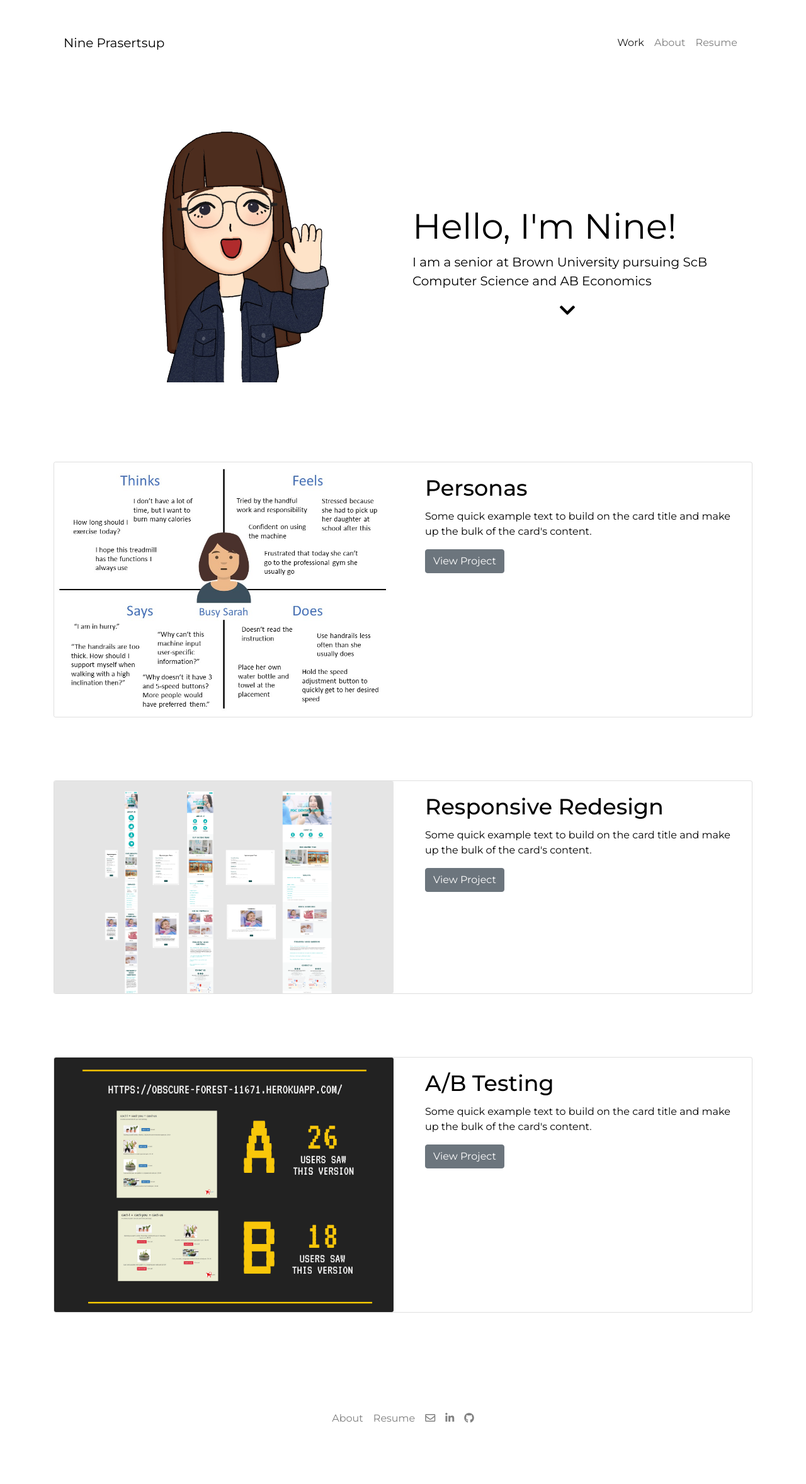
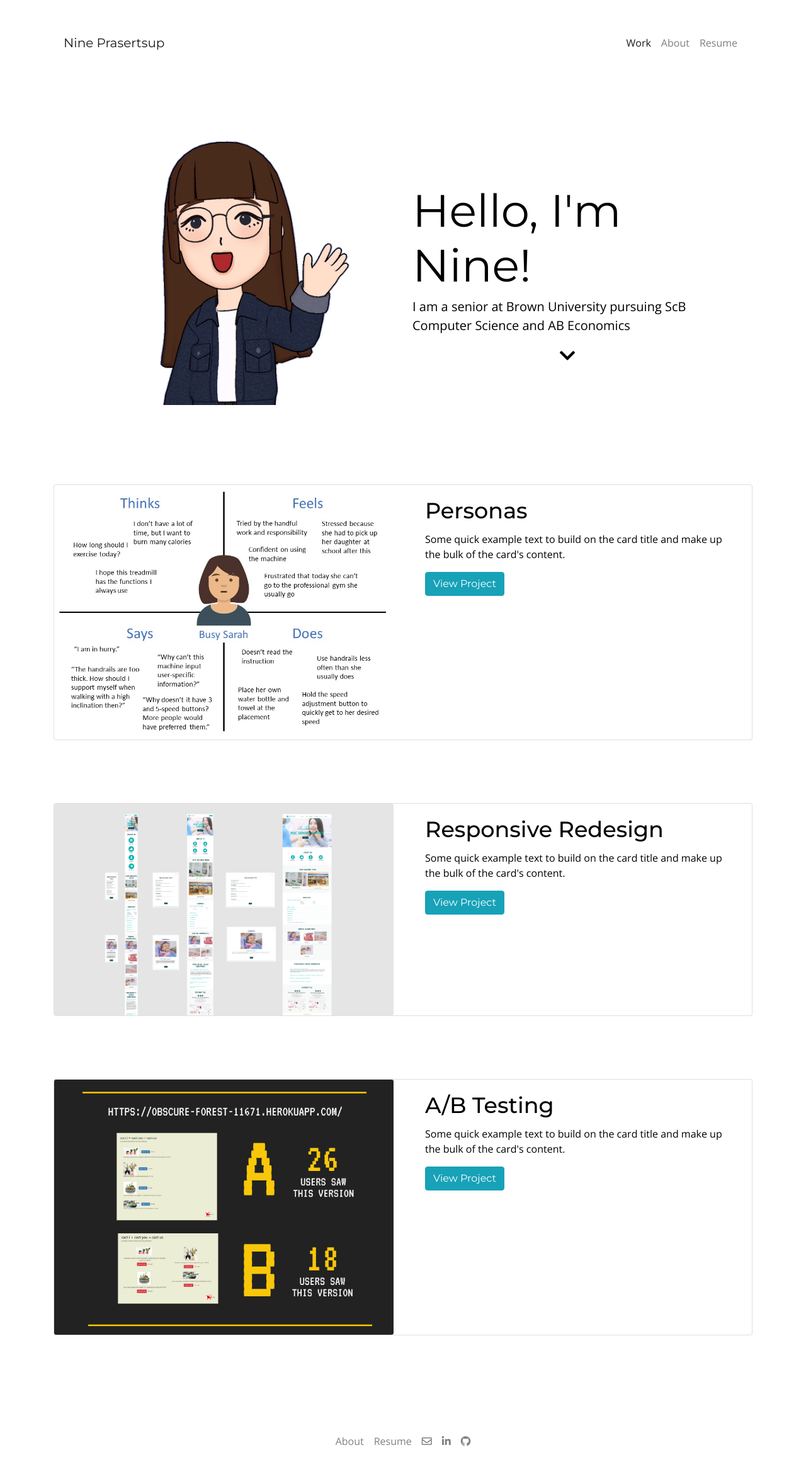
Before and after one commit to tprasertsup/portfolio, a PHP site: page / in a window 1280 px wide. Shown: the whole page at 63% size. Before the commit the page ends 2320 px from the top, so only its background shows below. Run offline with PHP 8.4, Linux system fonts and the light colour scheme; some libraries are stand-ins or nearby versions.

Commit message:
Edit button color and font

```diff
--- a/home.html
+++ b/home.html
@@ -6,13 +6,14 @@
     <meta name="viewport" content="width=device-width, initial-scale=1, shrink-to-fit=no" />
     <meta name="description" content="" />
     <meta name="author" content="" />
-    <title>Nine Prasertsup
-    </title>
+    <title>Nine Prasertsup</title>
+    <link rel="icon" href="img/favicon.ico" />
     <!-- Font Awesome icons (free version)-->
     <script src="https://kit.fontawesome.com/8d2858f9b4.js" crossorigin="anonymous"></script>
     <link rel="stylesheet" href="https://use.fontawesome.com/releases/v5.15.1/css/all.css">
     <!-- Google fonts-->
     <link rel="preconnect" href="https://fonts.gstatic.com">
+    <link href="https://fonts.googleapis.com/css2?family=Open+Sans&display=swap" rel="stylesheet">
     <link href="https://fonts.googleapis.com/css2?family=Montserrat:ital,wght@0,400;0,500;0,600;1,400;1,500;1,600&display=swap" rel="stylesheet">
     <!-- Core theme CSS (includes Bootstrap)-->
     <link href="index.css" rel="stylesheet" />
@@ -34,7 +35,7 @@
     <!-- Navigation Bar -->
     <div class="container">
         <nav class="navbar navbar-expand-lg navbar-light bg-white pt-5 pb-5" id="navbar">
-            <a class="navbar-brand">Nine Prasertsup</a>
+            <a class="navbar-brand" href="#">Nine Prasertsup</a>
             <button class="navbar-toggler" type="button" data-toggle="collapse" data-target="#navbarSupportedContent" aria-controls="navbarSupportedContent" aria-expanded="false" aria-label="Toggle navigation">
                 <span class="navbar-toggler-icon"></span>
             </button>
@@ -58,10 +59,10 @@
         <div class="jumbotron bg-white pl-5 pr-5">
             <div class="row align-items-center">
                 <div class="col-md-6 col-sm-12 h-50 d-table">
-                    <img class="one-img" src="img/home/cartoon.png" alt="Myself in a cartoon version" />
+                    <img class="one-img" src="img/home/cartoon.gif" alt="Myself in a cartoon version" />
                 </div>
                 <div class="col-md-6 col-sm-12">
-                    <h1 class=" display-4 ">Hello, I'm Nine!</h1>
+                    <h1 class="display-3">Hello, I'm Nine!</h1>
                     <p class="lead ">I am a senior at Brown University pursuing ScB Computer Science and AB Economics
                     </p>
                     <div class="text-center text-secondary ">
@@ -85,7 +86,7 @@
                         <div class="card-body">
                             <h5 class="card-title">Personas</h5>
                             <p class="card-text">Some quick example text to build on the card title and make up the bulk of the card's content.</p>
-                            <a href="personas.html" class="btn btn-secondary">View Project</a>
+                            <a href="personas.html" class="btn btn-info">View Project</a>
                         </div>
                     </div>
                 </div>
@@ -99,7 +100,7 @@
                         <div class="card-body">
                             <h5 class="card-title">Responsive Redesign</h5>
                             <p class="card-text">Some quick example text to build on the card title and make up the bulk of the card's content.</p>
-                            <a href="redesign.html" class="btn btn-secondary">View Project</a>
+                            <a href="redesign.html" class="btn btn-info">View Project</a>
                         </div>
                     </div>
                 </div>
@@ -113,7 +114,7 @@
                         <div class="card-body">
                             <h5 class="card-title">A/B Testing</h5>
                             <p class="card-text">Some quick example text to build on the card title and make up the bulk of the card's content.</p>
-                            <a href="abtesting.html" class="btn btn-secondary">View Project</a>
+                            <a href="abtesting.html" class="btn btn-info">View Project</a>
                         </div>
                     </div>
                 </div>
--- a/index.css
+++ b/index.css
@@ -1,9 +1,8 @@
 html * {
     font-weight: 400;
     color: #000;
-    font-family: 'Montserrat', serif;
+    font-family: 'Open Sans', sans-serif;
     text-align: left;
-    /* line-height: 150%; */
 }
 
 html {
@@ -19,6 +18,16 @@ ul {
     line-height: 150%;
 }
 
+h1,
+h2,
+h3,
+h4,
+h5,
+.btn {
+    font-family: 'Montserrat', serif !important;
+    /* font-weight: 500 !important; */
+}
+
 .project-title {
     font-size: 4rem;
     font-weight: 400;
@@ -28,6 +37,7 @@ ul {
     text-align: center;
     padding-left: 70px;
     padding-right: 70px;
+    font-family: 'Montserrat', serif;
 }
 
 .project-section {
@@ -41,6 +51,7 @@ ul {
     font-weight: 600;
     text-align: left;
     margin-bottom: 30px;
+    font-family: 'Montserrat', serif;
 }
 
 .project-section>h3 {
@@ -49,11 +60,13 @@ ul {
     margin-bottom: 30px;
     margin-top: 40px;
     font-style: italic;
+    font-family: 'Montserrat', serif;
 }
 
 .project-section>h4 {
     font-size: 1.3px;
     margin-bottom: 30px;
+    font-family: 'Montserrat', serif;
 }
 
 .project-section li {
@@ -169,3 +182,7 @@ ul {
     background-color: gray !important;
     color: white !important;
 }
+
+.navbar-brand {
+    font-family: 'Montserrat', serif;
+}
--- a/page-template.html
+++ b/page-template.html
@@ -6,8 +6,8 @@
     <meta name="viewport" content="width=device-width, initial-scale=1, shrink-to-fit=no" />
     <meta name="description" content="" />
     <meta name="author" content="" />
-    <title>Nine Prasertsup
-    </title>
+    <title>Nine Prasertsup</title>
+    <link rel="icon" href="img/favicon.ico" />
     <!-- Font Awesome icons (free version)-->
     <script src="https://kit.fontawesome.com/8d2858f9b4.js" crossorigin="anonymous"></script>
     <link rel="stylesheet" href="https://use.fontawesome.com/releases/v5.15.1/css/all.css">
@@ -34,7 +34,7 @@
     <!-- Navigation Bar -->
     <div class="container">
         <nav class="navbar navbar-expand-lg navbar-light bg-white pt-5 pb-5" id="navbar">
-            <a class="navbar-brand">Nine Prasertsup</a>
+            <a class="navbar-brand" href="home.html">Nine Prasertsup</a>
             <button class="navbar-toggler" type="button" data-toggle="collapse" data-target="#navbarSupportedContent" aria-controls="navbarSupportedContent" aria-expanded="false" aria-label="Toggle navigation">
                 <span class="navbar-toggler-icon"></span>
             </button>
--- a/personas.html
+++ b/personas.html
@@ -6,13 +6,14 @@
     <meta name="viewport" content="width=device-width, initial-scale=1, shrink-to-fit=no" />
     <meta name="description" content="" />
     <meta name="author" content="" />
-    <title>Nine Prasertsup
-    </title>
+    <title>Nine Prasertsup</title>
+    <link rel="icon" href="img/favicon.ico" />
     <!-- Font Awesome icons (free version)-->
     <script src="img/personas/https://kit.fontawesome.com/8d2858f9b4.js" crossorigin="anonymous"></script>
     <link rel="stylesheet" href="https://use.fontawesome.com/releases/v5.15.1/css/all.css">
     <!-- Google fonts-->
     <link rel="preconnect" href="https://fonts.gstatic.com">
+    <link href="https://fonts.googleapis.com/css2?family=Open+Sans&display=swap" rel="stylesheet">
     <link href="https://fonts.googleapis.com/css2?family=Montserrat:ital,wght@0,400;0,500;0,600;1,400;1,500;1,600&display=swap" rel="stylesheet">
     <!-- Core theme CSS (includes Bootstrap)-->
     <link href="index.css" rel="stylesheet" />
```
Also changed, not shown: about.html (+4 -3 lines), abtesting.html (+5 -4 lines), redesign.html (+8 -7 lines), img/favicon.ico (added), img/home/cartoon.gif (added).
